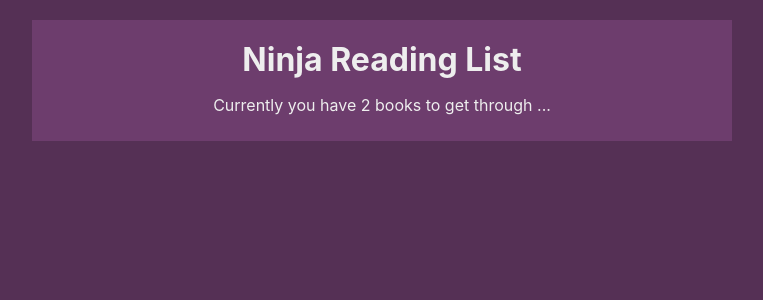
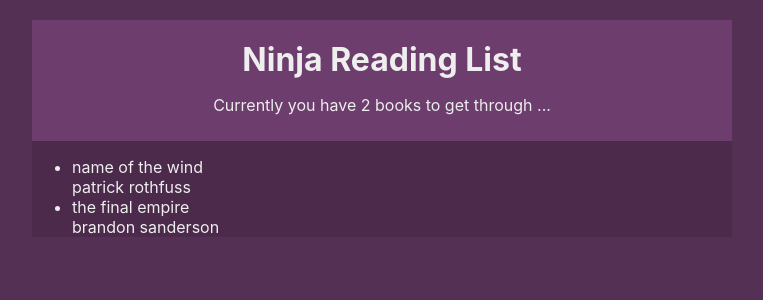
Before and after one commit to songwright/netninja-react-context-hooks-tutorial, a React (Create React App) app: page / in a window 1280 px wide. Shown: the top 300 px of the page, without its empty margins (258-1021 px from the left). Built offline with nearby package versions, Linux system fonts and the light colour scheme.

Commit message:
Imported BookList into App.js

```diff
--- a/src/App.js
+++ b/src/App.js
@@ -1,12 +1,14 @@
 import React from 'react';
 import BookContextProvider from './contexts/BookContext';
 import Navbar from './components/Navbar';
+import BookList from './components/BookList';
 
 function App() {
   return (
     <div className="App">
       <BookContextProvider>
         <Navbar />
+        <BookList />
       </BookContextProvider>
     </div>
   );
```
